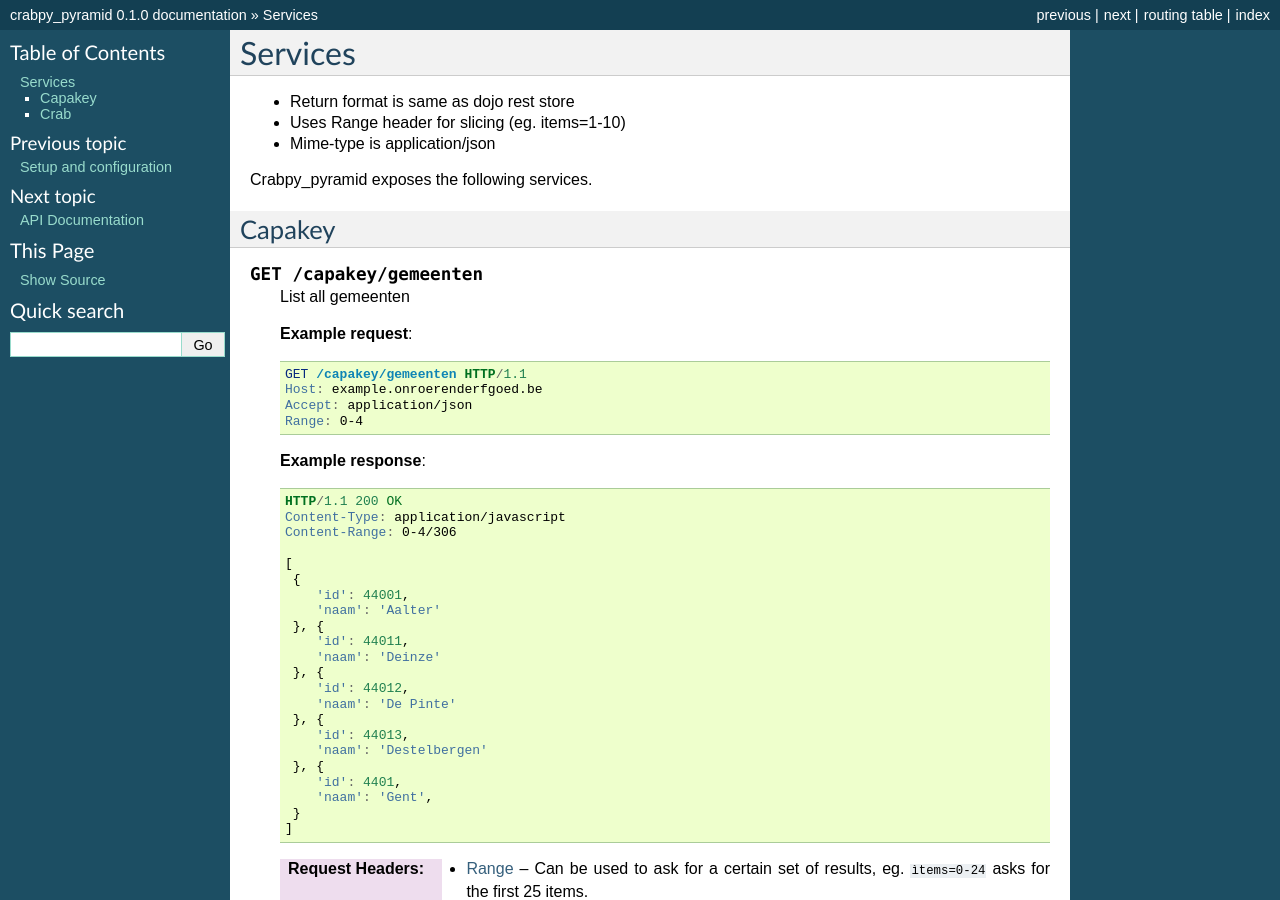
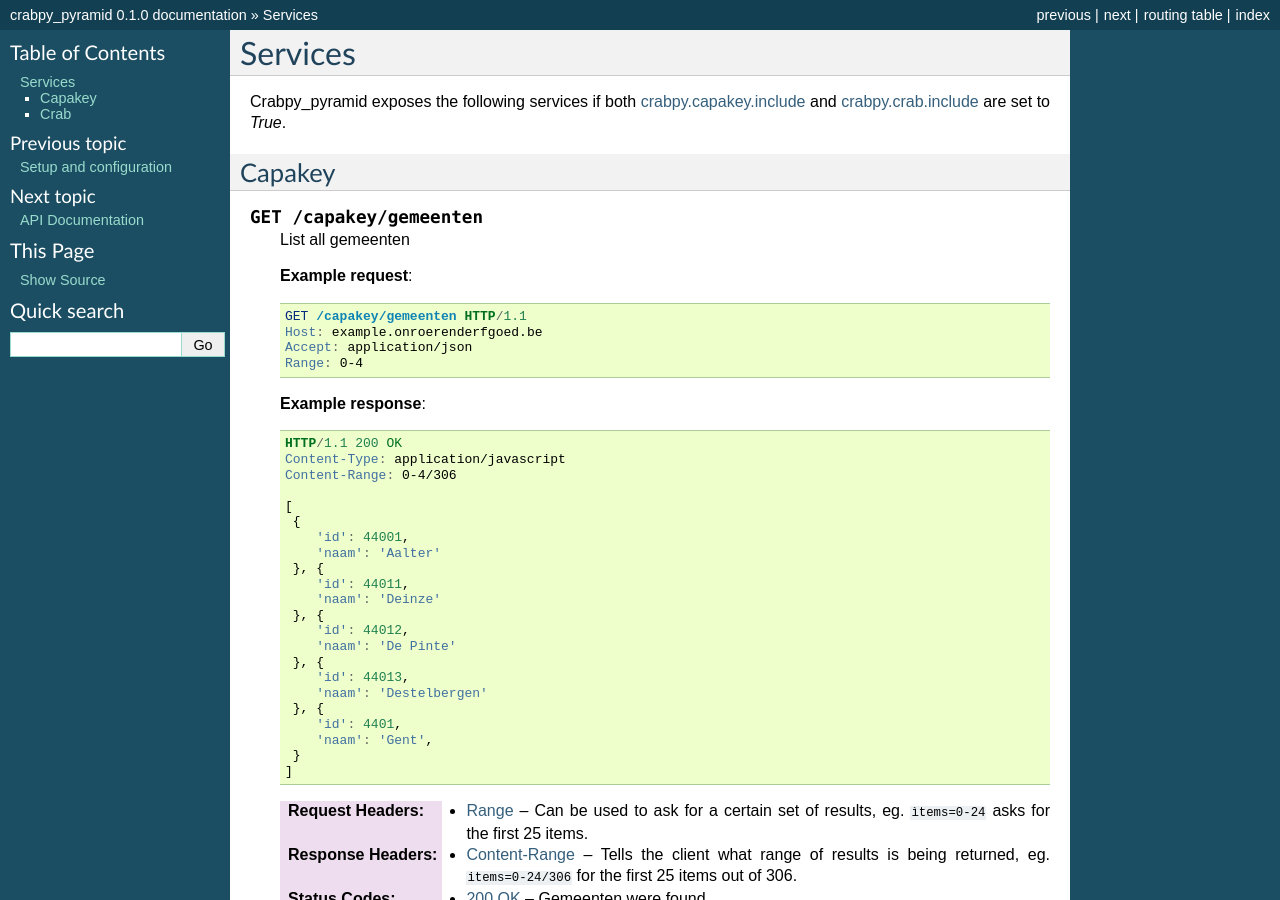
Before and after one commit to OnroerendErfgoed/crabpy_pyramid, a Sphinx documentation site: the page built from docs/source/services.rst, in a window 1280 px wide and 900 px high. Built offline with Sphinx 7.4.7, drawn with Linux system fonts in a browser that asks for light colours.

Commit message:
Add intro to service docs.

```diff
--- a/docs/source/services.rst
+++ b/docs/source/services.rst
@@ -1,14 +1,14 @@
+.. _services:
+
+========
 Services
 ========
 
-* Return format is same as dojo rest store
-* Uses Range header for slicing (eg. items=1-10)
-* Mime-type is application/json
-
-Crabpy_pyramid exposes the following services.
+Crabpy_pyramid exposes the following services if both
+:ref:`setting-capakey-include` and :ref:`setting-crab-include` are set to `True`.
 
 Capakey
--------
+=======
 
 .. http:get:: /capakey/gemeenten
 
@@ -306,7 +306,7 @@ Capakey
     :statuscode 404: Perceel was not found.
 
 Crab
------
+====
 
 .. http:get:: /crab/gewesten
 
```
